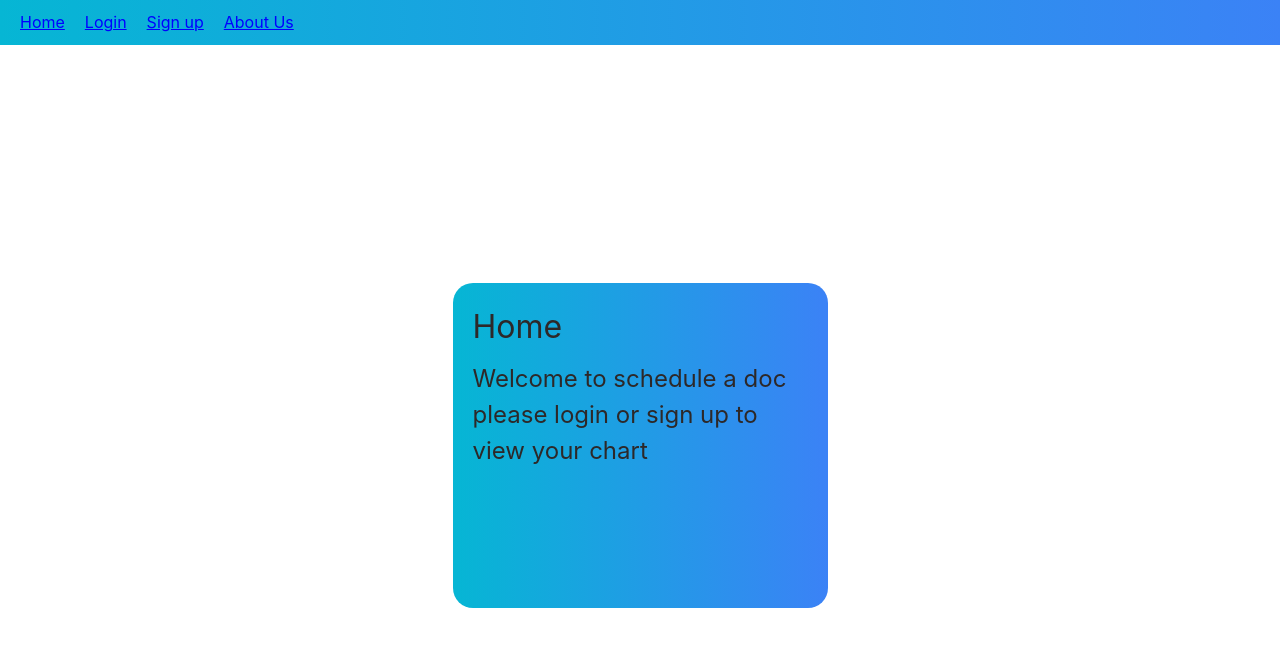
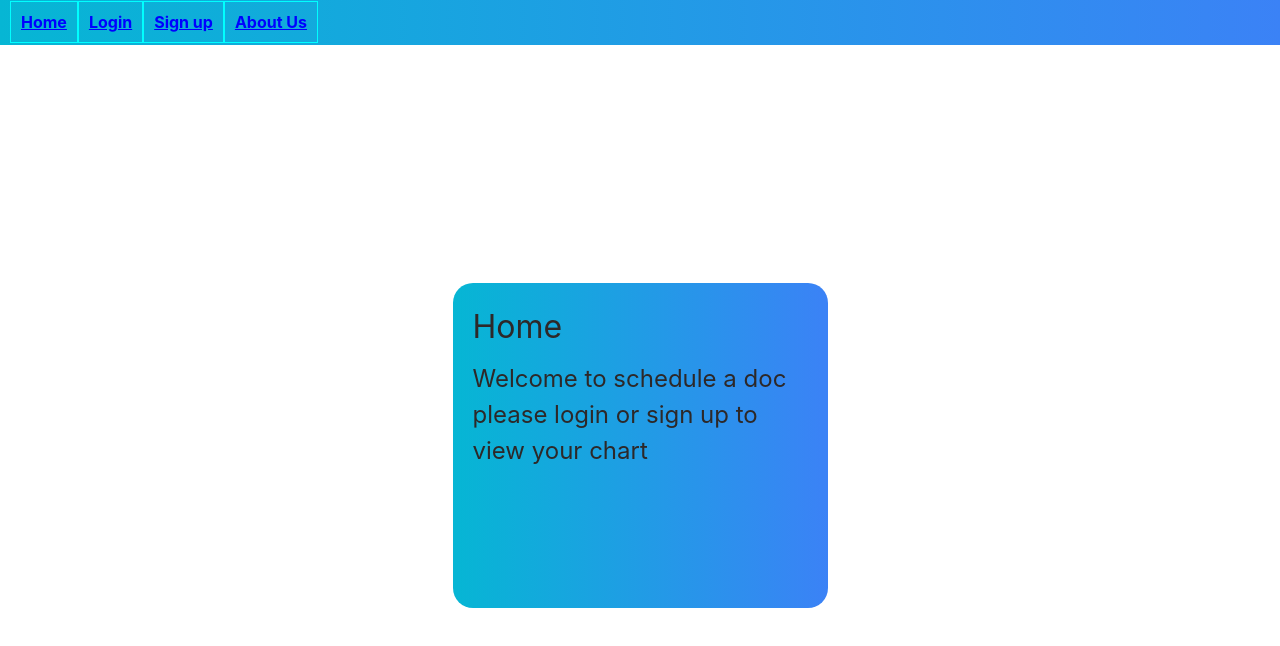
Before and after one commit to dmrlobo2002/Schedule-a-Doc, a React (Create React App) app in the folder frontend/: page / in a window 1280 px wide. Shown: the top 646 px of the page. Built offline with nearby package versions, Linux system fonts and the light colour scheme.

Commit message:
Update Navbar.css

```diff
--- a/frontend/src/components/Navbar.css
+++ b/frontend/src/components/Navbar.css
@@ -1,6 +1,7 @@
 .Navbar{
     justify-content: left;
     align-items: left;
+    display: flex;
 }
 .NavArea{
     margin-top: 0rem;
@@ -11,8 +12,16 @@
     border-radius: 0px;
 }
 .Element{
+    width: 20px;
     padding: 10px;
+    margin: 1px;
+    margin-top: 10px;
+    outline-style: solid;
+    outline-width: 1px;
+    outline-color: aqua;
     display: inline;
     color: blue;
+    font-size: medium;
     text-decoration: underline;
+    font-weight: bold;
 }
```
